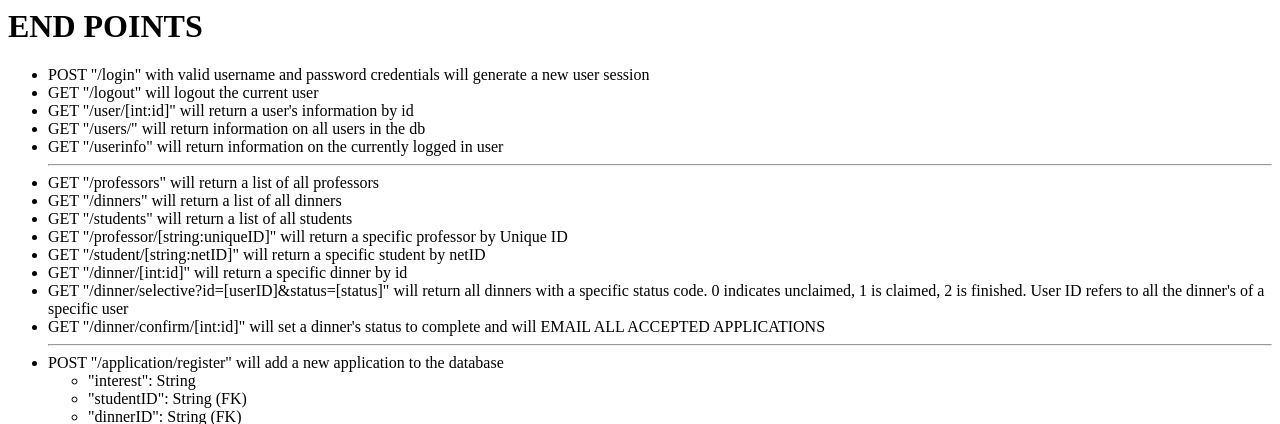
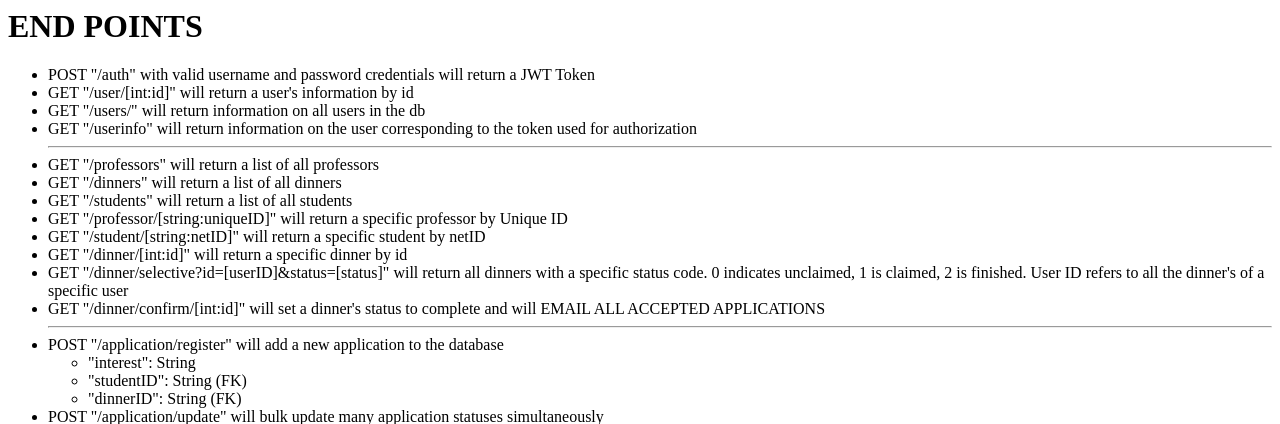
Before and after one commit to lhpc1/Duke-Conversations, a Flask app: page / in a window 1280 px wide. Shown: the top 424 px of the page. Run offline with Flask 2, Linux system fonts and the light colour scheme.

Commit message:
Eliminated flask login, implemented JWT tokens.

```diff
--- a/app.py
+++ b/app.py
@@ -1,8 +1,10 @@
 # Importing essential dependencies
 from flask import Flask, send_file, request, jsonify
 from flask_restful import Api
-from flask_jwt import JWT, jwt_required
-from flask_login import UserMixin, LoginManager, current_user, login_user, logout_user, login_required
+from flask_jwt import JWT, jwt_required, current_identity
+from security import authenticate, identity
+
+# from flask_login import UserMixin, LoginManager, current_user, login_user, logout_user, login_required
 # from security import authenticate, identity
 from flask_cors import CORS
 
@@ -40,62 +42,18 @@ app.config.update(
 mail = Mail(app)
 # Initialize flask_restful Api
 api = Api(app)
+jwt = JWT(app, authenticate, identity) #/ auth
 
-################################
-### MANAGING AUTHENTICATION ####
-################################
-login = LoginManager(app)
-login.login_view = "login"
-
-@login.user_loader
-def load_user(user_id):
-	print("HELLLO")
-	return UserModel.query.get(user_id)
-
-@app.route("/login", methods = ["POST", "GET"])
-def login():
-	if request.method == 'POST':
-		content = request.get_json()
-		if "username" and "password" in content:
-			if UserModel.find_by_username(content["username"]):
-				user = UserModel.find_by_username(content["username"])
-				if content["password"] == user.password:
-					login_user(user)
-				else:
-					return jsonify({"Message":"Incorrect username or password"})
-
-				return jsonify({'Message':"Logged in User with username {} and id {}".format(user.username, user.id)})
-			else:
-				return jsonify({"Message":"No user could be found with that username"})
-		else:
-			return jsonify({"Message":"Login requests must have username and password fields"})
-
-	if request.method == "GET":
-    # user = UserModel.query.get(1)
-		return jsonify({"Message":"Could not authentiacte"}), 401
-
-	return jsonify({"Message":"Error"})
-
-
-@app.route("/logout")
-@login_required
-def logout():
-    logout_user()
-    return "Logged out"
-
-@app.route("/userinfo")
-@login_required
-def userinfo():
-	return jsonify({"Message":"Current user role: {}".format(current_user.role)})
-
-################################
-### /MANAGING AUTHENTICATION ###
-################################
 
 # Setting up a basic route for the homepage without using Flask-RESTful. This enables us to run our angular on the front end
 @app.route("/")
 def home():
     return send_file("templates/index.html")
+
+@app.route("/userinfo")
+@jwt_required()
+def info():
+	return jsonify(current_identity.json())
 
 # Allow for the creation of standard user objects
 api.add_resource(ProfessorRegistrar,"/professor/register")
@@ -121,4 +79,4 @@ if __name__ == "__main__":
     # Our models and in turn resources use SQL Alchemy, so we need to import the final version here
     from db import db
     db.init_app(app)
-    app.run(port=5000, debug=True)
+    app.run("localhost", debug=True)
--- a/requirements.txt
+++ b/requirements.txt
@@ -14,3 +14,4 @@ Flask-Script
 psycopg2
 apscheduler
 Flask-Login
+itsdangerous
--- a/resources/DinnerResource.py
+++ b/resources/DinnerResource.py
@@ -149,8 +149,8 @@ class DinnerResource(Resource):
 class DinnerListResource(Resource):
 
     # Return all strains in a json format
-    @login_required
     def get(self):
+        print(current_user.firstName)
         return DinnerModel.return_all(), 200, {"Access-Control-Allow-Origin":"*"}
 
 class DinnerStatusCodeResource(Resource):
--- a/templates/index.html
+++ b/templates/index.html
@@ -1,10 +1,9 @@
 <h1> END POINTS </h1>
 <ul>
-  <li> POST "/login" with valid username and password credentials will generate a new user session</li>
-  <li> GET "/logout" will logout the current user</li>
+  <li> POST "/auth" with valid username and password credentials will return a JWT Token</li>
   <li> GET "/user/[int:id]" will return a user's information by id</li>
   <li> GET "/users/" will return information on all users in the db </li>
-  <li> GET "/userinfo" will return information on the currently logged in user </li>
+  <li> GET "/userinfo" will return information on the user corresponding to the token used for authorization</li>
 
   <hr>
 
```
Also changed, not shown: models/UserModel.py (+3 -4 lines), security.py (+5 -5 lines), data.db.
